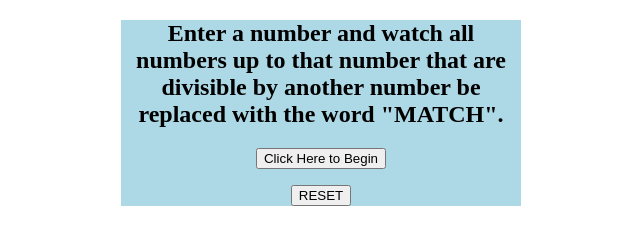
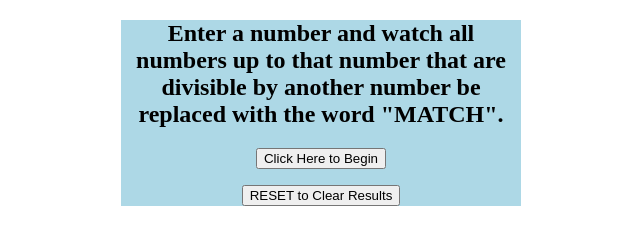
Before and after one commit to damonfreeman/divisiblebythree, a plain HTML site: page index.html in a window 1280 px wide. Shown: the whole page, without its empty margins (319-959 px from the left). Drawn offline with Linux system fonts and the light colour scheme.

Commit message:
Added revised message on reset button

```diff
--- a/index.html
+++ b/index.html
@@ -10,7 +10,7 @@
         <h2>Enter a number and watch all numbers up to that number that are divisible by another number be replaced with the word "MATCH".</h2>
         <button onclick="byThree1()">Click Here to Begin</button>
         <p id ="numberfield"></p>
-        <button onclick="byThree2()">RESET</button>
+        <button onclick="byThree2()">RESET to Clear Results</button>
       </div>
     </div>
   <script src="scripts/app.js"></script>
```
